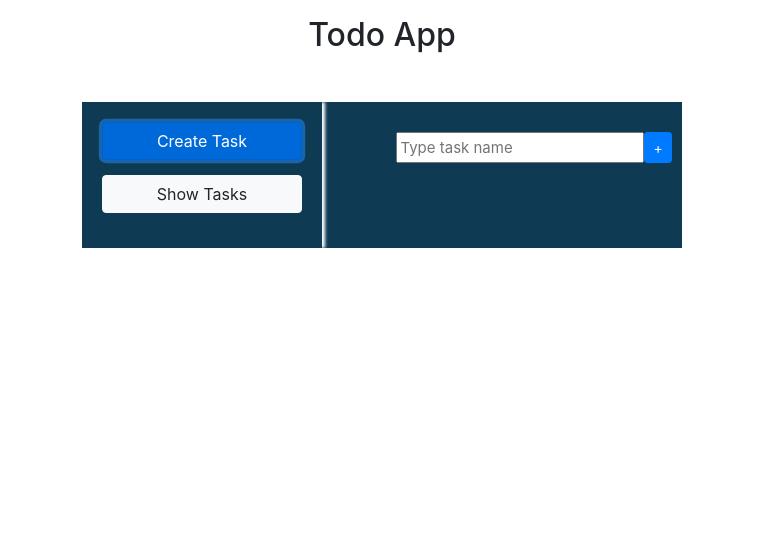
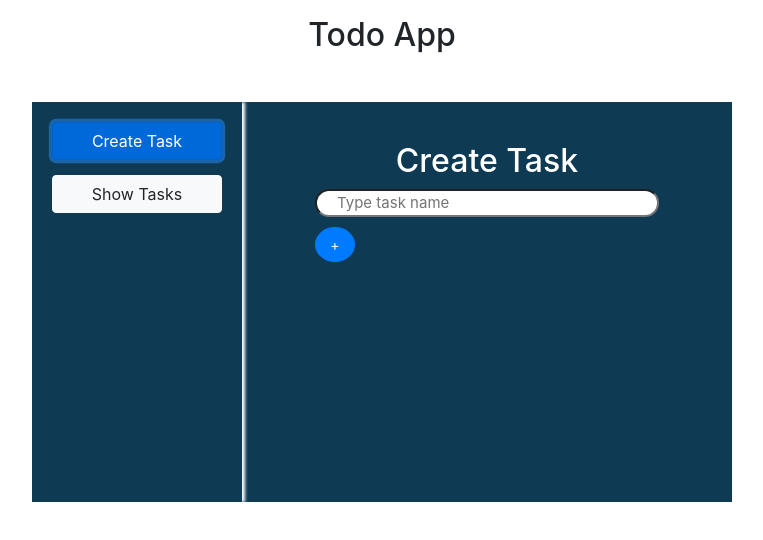
Before and after one commit to yatharth1706/react-todo, a React (Create React App) app: page / in a window 1280 px wide. Both pictures are taken after a click on the button "Create Task". Shown: the top 540 px of the page, without its empty margins (258-1021 px from the left). Built offline with nearby package versions, Linux system fonts and the light colour scheme.

Commit message:
Improve frontend

```diff
--- a/src/App.css
+++ b/src/App.css
@@ -3,7 +3,8 @@
 }
 
 .todoContainer {
-  max-width: 600px!important;
+  max-width: 700px!important;
+  height: 400px;
   background-color: #0f3a54;
   display: flex;
   padding: 0!important;
@@ -11,7 +12,7 @@
 
 .left-sidebar{
   padding: 20px;
-  width: 40%;
+  width: 30%;
   box-shadow: 3px 0px 3px rgb(255,255,255);
 }
 
@@ -25,8 +26,8 @@
 }
 
 .right-sidebar {
-  width: 60%;
-  padding: 20px;
+  width: 70%;
+  padding: 30px;
 }
 
 .right-sidebar-contents {
@@ -36,14 +37,24 @@
 
 .task-input {
   display: flex;
-  width: 66%;
+  flex-direction: column;
+  width: 80%;
+  height: 100%;
   margin: 10px auto;
-  justify-content: space-between;
+
 }
 
 .task-input > input {
-  padding: 2px;
+  padding-left: 20px;
   font-size: 15px;
+  border-radius: 20px;
+  margin-bottom: 10px;
+}
+
+.task-input > button {
+  border-radius: 50%;
+  width: 40px;
+  height: 35px;
 }
 
 .task-lists {
--- a/src/components/CreateTask.js
+++ b/src/components/CreateTask.js
@@ -27,6 +27,7 @@ function CreateTask(props) {
     return (
         <>
         <div className="task-input">
+            <h2 className = "mb-2" style={{color: "white"}}>Create Task</h2>
             <motion.input type="text" value={task} placeholder = "Type task name" onChange = {handleInput} />
             <motion.button className="btn btn-primary btn-sm" onClick = {saveTask} whileHover = {{scale : 1.1}} whileTap = {{scale : 0.8}}>+</motion.button>
 
--- a/src/components/ShowTask.js
+++ b/src/components/ShowTask.js
@@ -4,6 +4,7 @@ import GetTasks from './getTasks';
 function ShowTasks(props) {
     return (
         <div className="task-lists">
+            <h2 className = "mb-3" style={{color: "white"}}>Your Tasks</h2>
             <GetTasks />
         </div>
     )
--- a/src/components/getTasks.js
+++ b/src/components/getTasks.js
@@ -1,5 +1,6 @@
 import React, {useEffect, useState} from 'react';
 import axios from 'axios';
+import {motion} from 'framer-motion';
 
 function GetTasks(props) {
     const [lists, setLists] = useState([]);
@@ -19,8 +20,7 @@ function GetTasks(props) {
     );
 
     return (
-        isLoading===false ? lists.map((task) => <div key={task.name} className = "taskDiv">{task.name}</div>) : <div><p style={{color: "white"}}>Loading...</p></div>
-
+        isLoading===false ? lists.map((task) => <motion.div key={task.name} className = "taskDiv" whileHover = {{scale : 1.1}} whileTap = {{scale : 0.8}}>{task.name}</motion.div>) : <div><motion.p style={{color: "white"}} animate = {{scale : [2,1,2,2,1,1]}}>Loading...</motion.p></div>
     )
 
 }
--- a/src/motion-playground/motionplay.js
+++ b/src/motion-playground/motionplay.js
@@ -1,10 +1,15 @@
 import React from 'react';
-import {motion, useMotionValue} from 'framer-motion';
+import {motion, useMotionValue, useTransform} from 'framer-motion';
 
 function Motion() {
-    const x = useMotionValue(100);
+    const x = useMotionValue(130);
+    const y = useTransform(x,val => val*2);
+    const xInput = [-200,-100,100,200];
+    const opacityRange = [0,1,1,0];
+    const opacity = useTransform(x,xInput,opacityRange);
+
     return (
-        <motion.div style={{x,backgroundColor: "red", height : 100 + 'px', width: 200 + 'px'}}
+        <motion.div style={{x, opacity, backgroundColor: "red", height : 100 + 'px', width: 200 + 'px'}}
         whileHover={{ scale: 1.2 }}
   whileTap={{ scale: 0.8 }}
 
```
